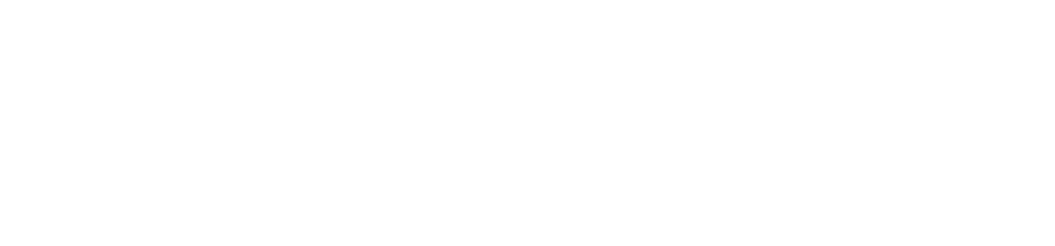
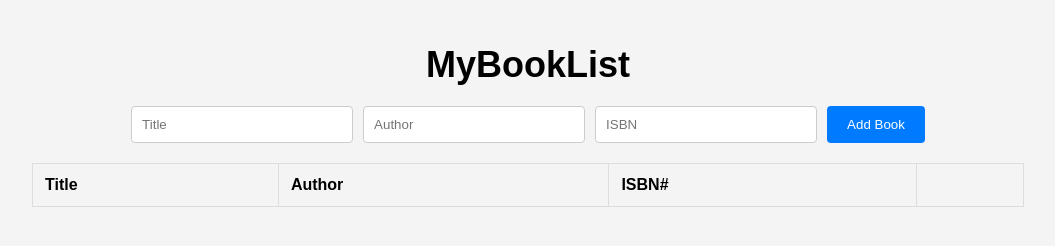
Before and after one commit to acciojob/book-list-raunakmukherjee123, a website: page main.html in a window 1280 px wide. Shown: the whole page, without its empty margins (112-1167 px from the left). Drawn offline with Linux system fonts and the light colour scheme.

Commit message:
created a submission

```diff
--- a/main.html
+++ b/main.html
@@ -8,6 +8,24 @@
 
 <body>
 	<!-- the entire body must be written by student -->
+	<h1>MyBookList</h1>
+	<div class="form-group">
+		<input id="title" type="text" placeholder="Title">
+		<input id="author" type="text" placeholder="Author">
+		<input id="isbn" type="text" placeholder="ISBN">
+		<button id="submit">Add Book</button>
+	</div>
+	<table class="table table-striped">
+		<thead>
+			<tr>
+				<th>Title</th>
+				<th>Author</th>
+				<th>ISBN#</th>
+				<th></th>
+			</tr>
+		</thead>
+		<tbody id="book-list"></tbody>
+	</table>
     <script type="text/javascript" src="./script.js">
 </script>
 
--- a/script.js
+++ b/script.js
@@ -1 +1,46 @@
-//your JS code here. If required.
+
+
+  const titleInput = document.getElementById("title");
+      const authorInput = document.getElementById("author");
+      const isbnInput = document.getElementById("isbn");
+      const submitBtn = document.getElementById("submit");
+      const bookList = document.getElementById("book-list");
+
+      submitBtn.addEventListener("click", (event) => {
+        event.preventDefault();
+
+        const title = titleInput.value;
+        const author = authorInput.value;
+        const isbn = isbnInput.value;
+
+        if (title === "" || author === "" || isbn === "") {
+          alert("Please fill in all fields");
+          return;
+        }
+
+        const row = document.createElement("tr");
+
+        row.innerHTML = `
+		<td>${title}</td>
+		<td>${author}</td>
+		<td>${isbn}</td>
+		<td><button class="delete">X</button></td>
+	`;
+
+        bookList.appendChild(row);
+
+        titleInput.value = "";
+        authorInput.value = "";
+        isbnInput.value = "";
+
+        bookList.addEventListener("click", (e) => {
+          if (e.target.classList.contains("delete")) {
+            if (confirm("Are you sure you want to remove this book?")) {
+              const row = e.target.parentElement.parentElement;
+              bookList.removeChild(row);
+            }
+          }
+        });
+      });
+//e.target is button in table and its parent is <td> and <td> parent is
+//<tr>. So I put that <tr> in row and deleted it.
--- a/styles.css
+++ b/styles.css
@@ -1 +1,51 @@
 /*  your css code here. If applicable */
+body {
+        font-family: Arial, sans-serif;
+        background-color: #f4f4f4;
+        margin: 0;
+        padding: 20px;
+      }
+h1 {
+        text-align: center;
+        font-size: 36px;
+        margin-bottom: 20px;
+      }
+
+      .form-group {
+        display: flex;
+        justify-content:center;
+        margin-bottom: 20px;
+      }
+input[type="text"] {
+        width: 200px;
+        padding: 10px;
+        margin-right: 10px;
+        border: 1px solid #ccc;
+        border-radius: 4px;
+      }
+ button {
+        padding: 10px 20px;
+        background-color: #007bff;
+        color: white;
+        border: none;
+        border-radius: 4px;
+        cursor: pointer;
+      }
+.table {
+        width: 80%;
+        margin: 0 auto;
+        border-collapse: collapse;
+      }
+.table th,
+      .table td {
+        padding: 12px;
+        border: 1px solid #ddd;
+        text-align: left;
+      }
+.delete {
+        background-color: #dc3545;
+        color: white;
+        border: none;
+        padding: 5px 10px;
+        cursor: pointer;
+      }
```
